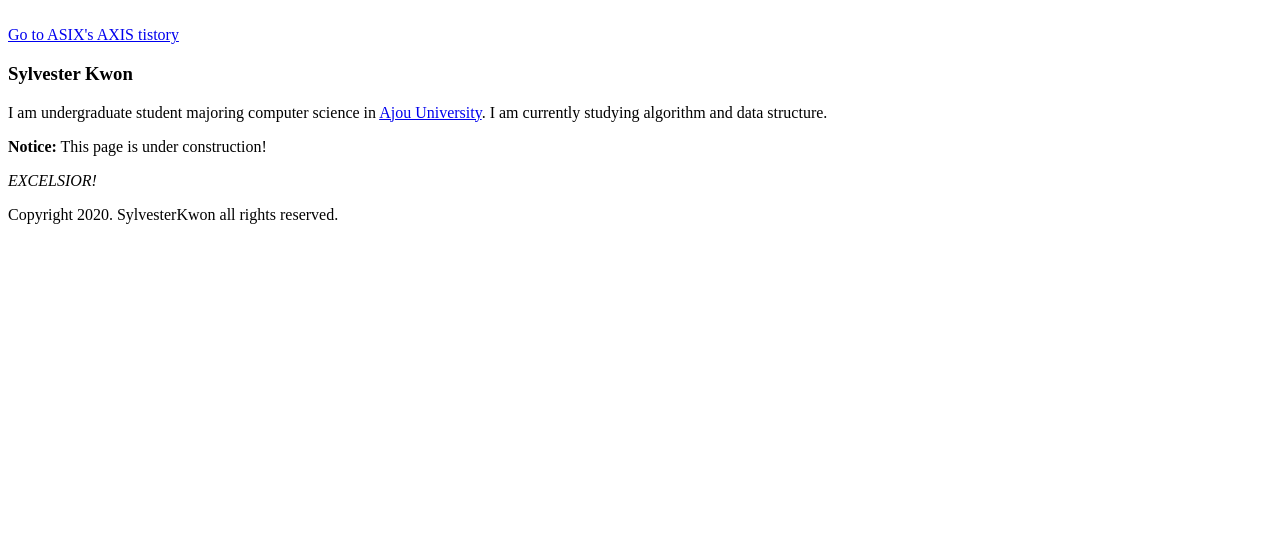
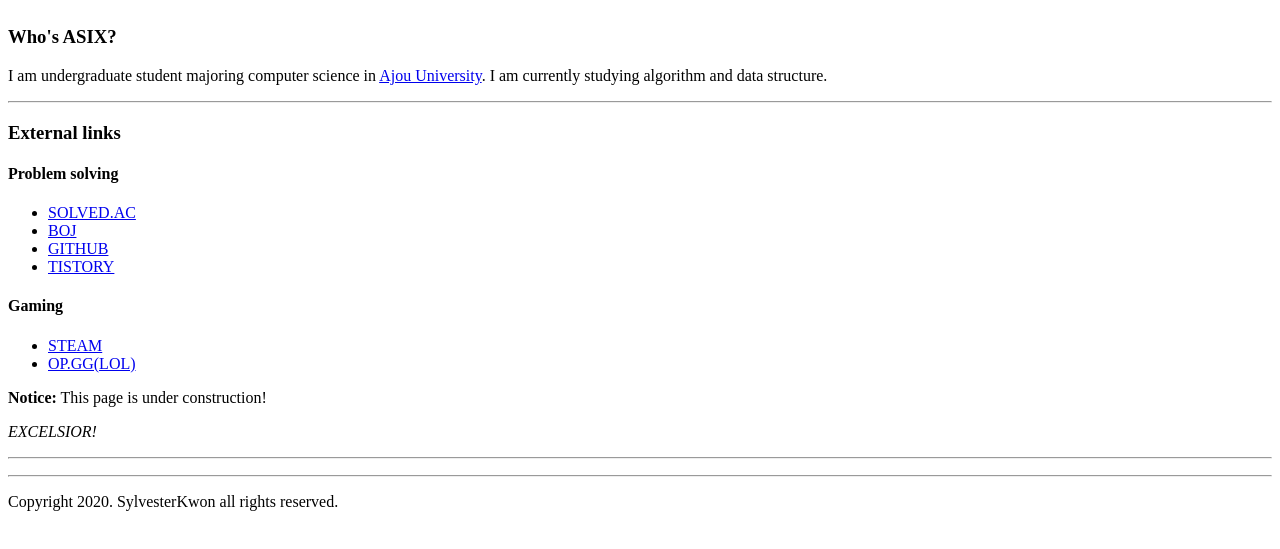
Before and after one commit to SylvesterKwon/Blog, a plain HTML site: page index.html in a window 1280 px wide. Shown: the part 173-722 px from the top of the page. Drawn offline with Linux system fonts and the light colour scheme; a script that the page names is missing.

Commit message:
Update index.html

```diff
--- a/index.html
+++ b/index.html
@@ -9,14 +9,31 @@
 
 <body>
     <h1><img src="image/logo.png" width="25%"></h1>
-    <a href="https://asix.tistory.com/">Go to ASIX's AXIS tistory</a>
-    <h3>Sylvester Kwon</h3>
-    <p>I am undergraduate student majoring computer science in <a href="https://www.ajou.ac.kr/main/index.jsp">Ajou University</a>. I am currently studying algorithm and
-        data structure.</p>
+
+    <h3>Who's ASIX?</h3>
+    <p>I am undergraduate student majoring computer science in <a href="https://www.ajou.ac.kr/main/index.jsp">Ajou University</a>. I am currently studying algorithm and data structure.</p>
+
+    <hr>
+
+    <h3>External links</h3>
+    <h4>Problem solving</h2>
+    <ul>
+        <li><a href="https://solved.ac/profile/silvester71" target="_blank">SOLVED.AC</a></li>
+        <li><a href="https://www.acmicpc.net/user/silvester71" target="_blank">BOJ</a></li>
+        <li><a href="https://github.com/SylvesterKwon" target="_blank">GITHUB</a></li>
+        <li><a href="https://asix.tistory.com" target="_blank">TISTORY</a></li>
+    </ul>
+    <h4>Gaming</h2>
+    <ul>
+        <li><a href="https://steamcommunity.com/id/silvester71" target="_blank">STEAM</a></li>
+        <li><a href="https://www.op.gg/summoner/userName=ASIXER" target="_blank">OP.GG(LOL)</a></li>
+    </ul>
+
+
     <p><b>Notice:</b> This page is under construction!</p>
     <p><i>EXCELSIOR!</i></p>
 
-
+    <hr>
     <script id="dsq-count-scr" src="//asix-axis.disqus.com/count.js" async></script>
     <p>
     <div id="disqus_thread"></div>
@@ -32,7 +49,7 @@
             Disqus.</a></noscript>
     </p>
 
-
+    <hr>
     <p>Copyright 2020. SylvesterKwon all rights reserved.</p>
 </body>
 
```
